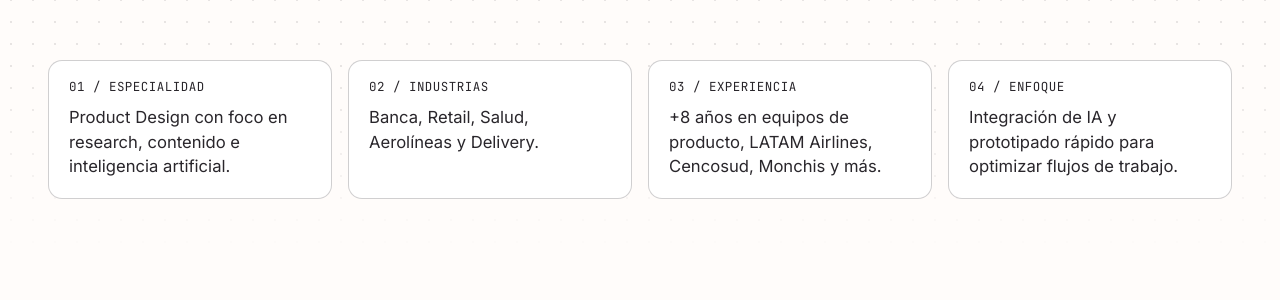
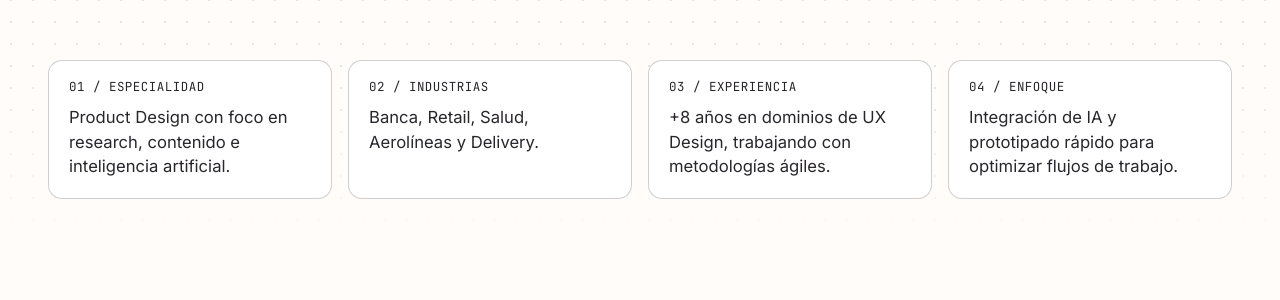
Before and after one commit to ximebissieres/Ximebissieres.github.io, a Jekyll site: the page built from index.html, in a window 1280 px wide and 900 px high, scrolled down 410 px. Shown: the part 153-453 px from the top of the window. Built offline with Jekyll 4.4.1, drawn with Linux system fonts in a browser that asks for light colours.

Commit message:
Home: nueva bajada de Experiencia en el hero
Co-Authored-By: Claude Opus 5.5 <noreply@anthropic.com>
Claude-Session: https://claude.ai/code/session_01DJ4kQgEHjb3PtnpPBBuZ5X

```diff
--- a/_data/home.yml
+++ b/_data/home.yml
@@ -67,7 +67,7 @@ datos_rapidos:
   - etiqueta: "Industrias"
     texto: "Banca, Retail, Salud, Aerolíneas y Delivery."
   - etiqueta: "Experiencia"
-    texto: "+8 años en equipos de producto, LATAM Airlines, Cencosud, Monchis y más."
+    texto: "+8 años en dominios de UX Design, trabajando con metodologías ágiles."
   - etiqueta: "Enfoque"
     texto: "Integración de IA y prototipado rápido para optimizar flujos de trabajo."
 
```
